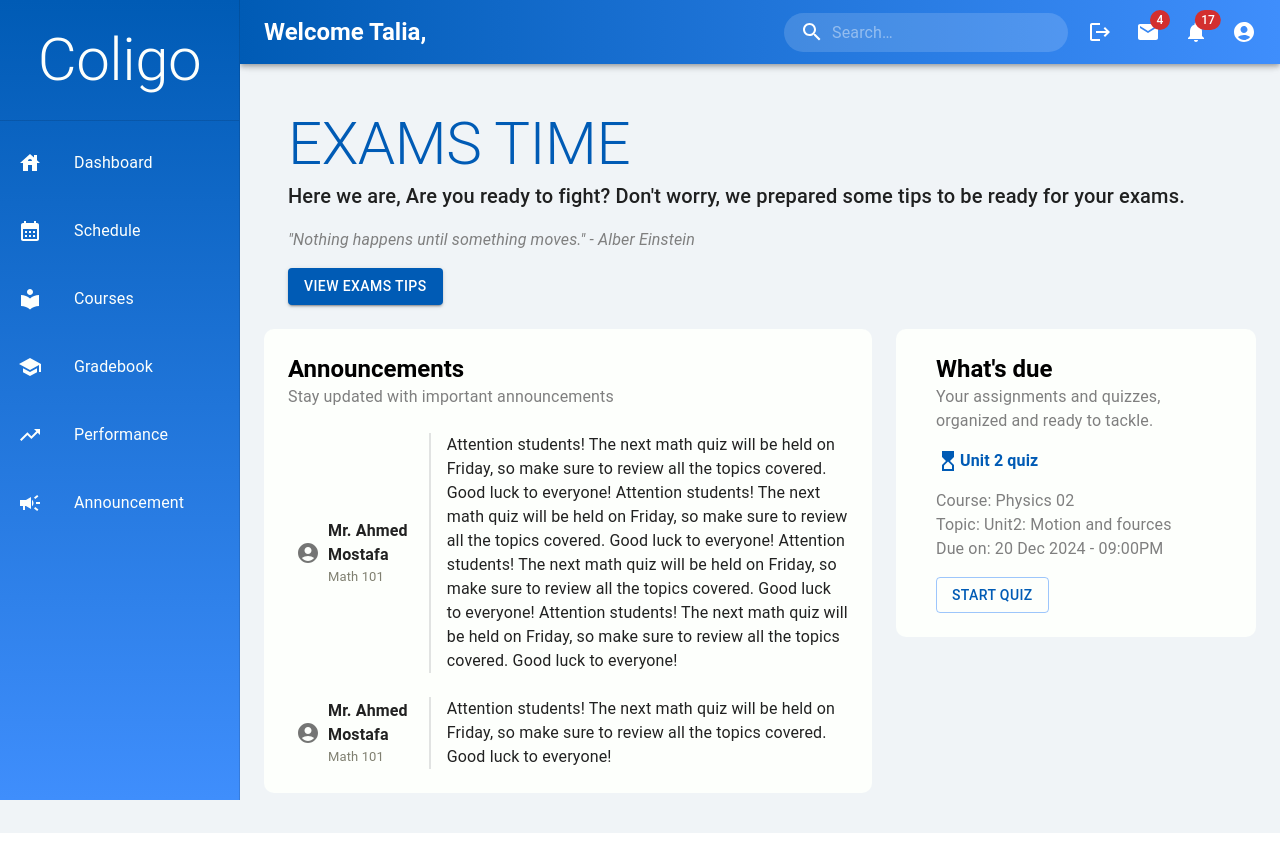
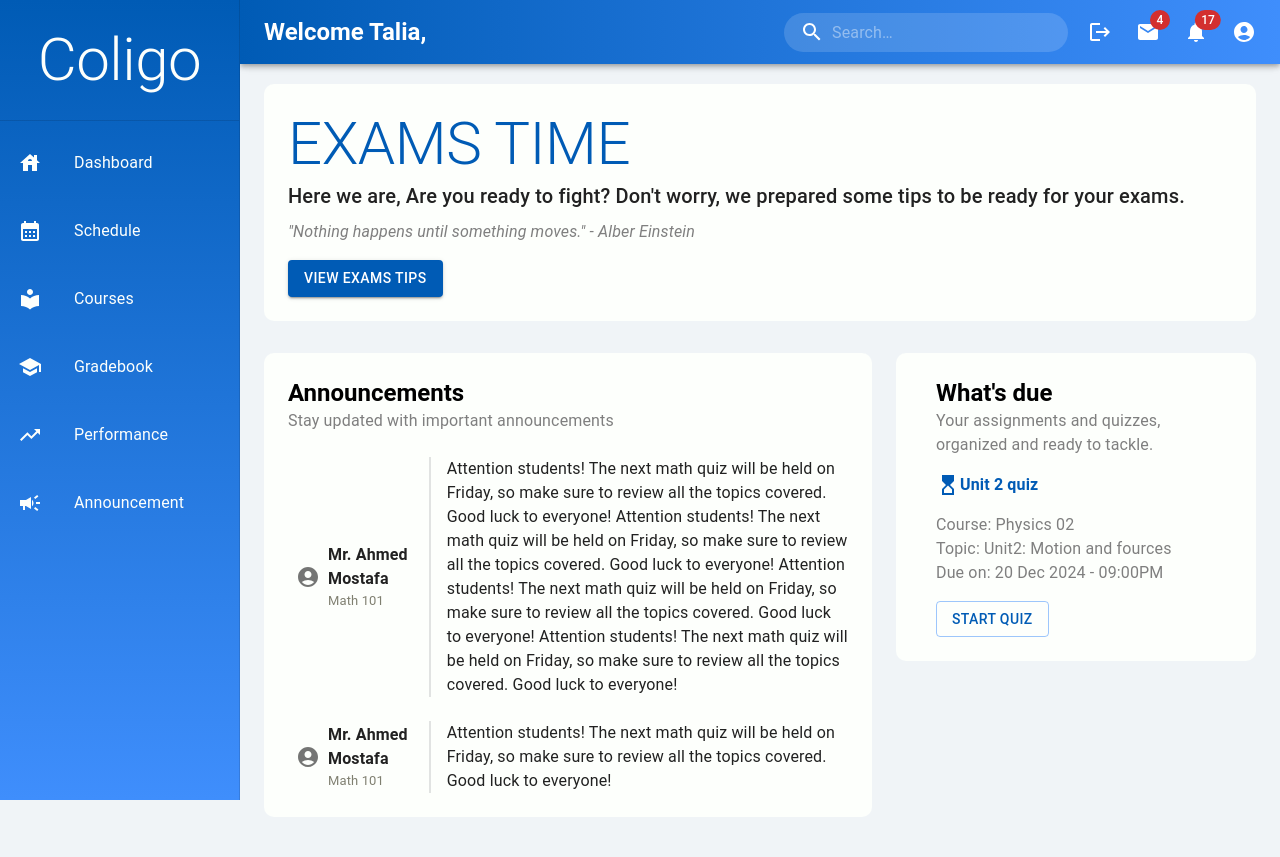
Before and after one commit to RanaMohamad21/Student-Dashboard, a React (Vite) app in the folder frontend/: page / in a window 1280 px wide. Before the commit the page ends 833 px from the top, so only its background shows below. Built offline with nearby package versions, Linux system fonts and the light colour scheme.

Commit message:
Refactored the Exam component.

```diff
--- a/frontend/src/Components/ExamTips.tsx
+++ b/frontend/src/Components/ExamTips.tsx
@@ -72,7 +72,13 @@ function ExamTips() {
   return (
     <Box
       sx={{
+        marginBottom: 4,
         p: 3,
+        background: `${theme.palette.background.default}`,
+
+        borderRadius: "10px",
+
+
       }}
     >
       <Typography
@@ -92,7 +98,8 @@ function ExamTips() {
         <Typography
           sx={{
             fontStyle: "italic",
-            py: 2,
+            pb: 2,
+            pt: 1,
             color: `${theme.palette.secondary.dark}`,
           }}
         >
```
